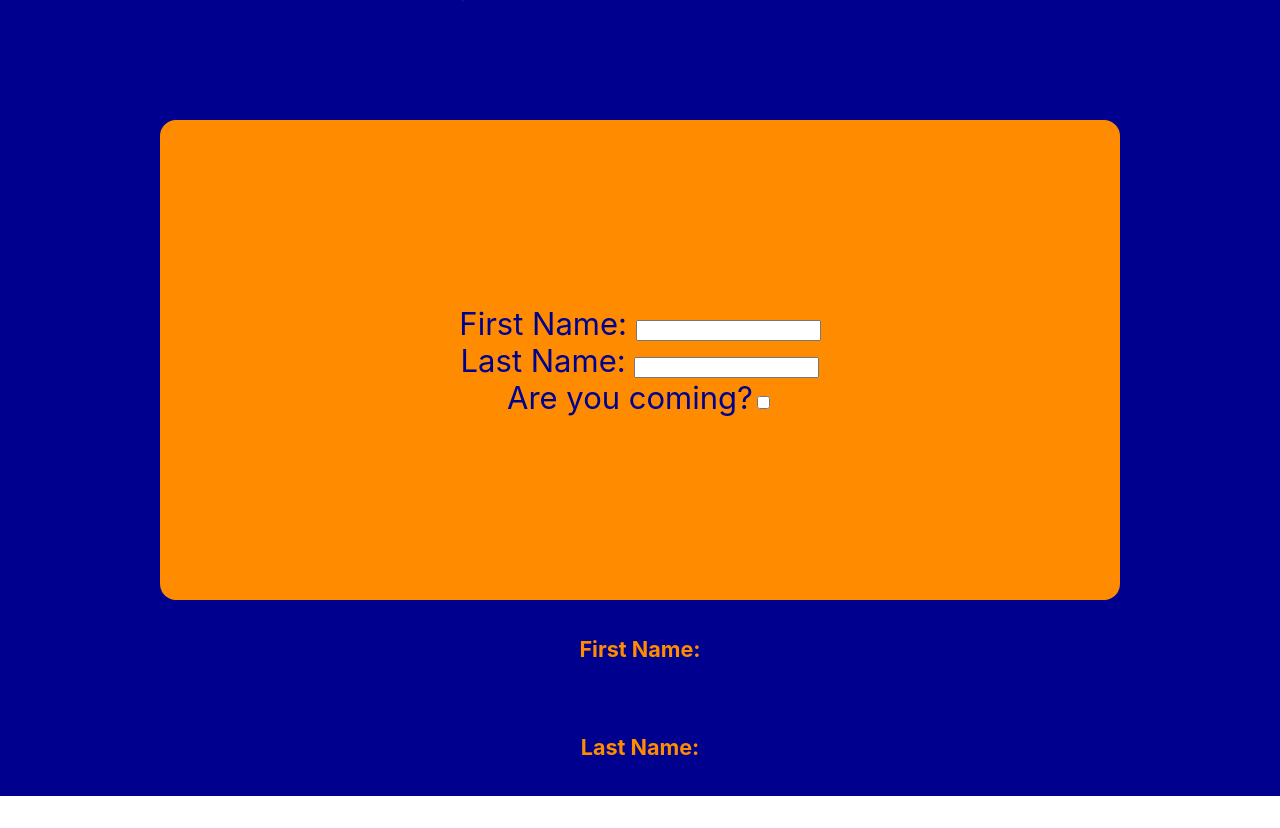
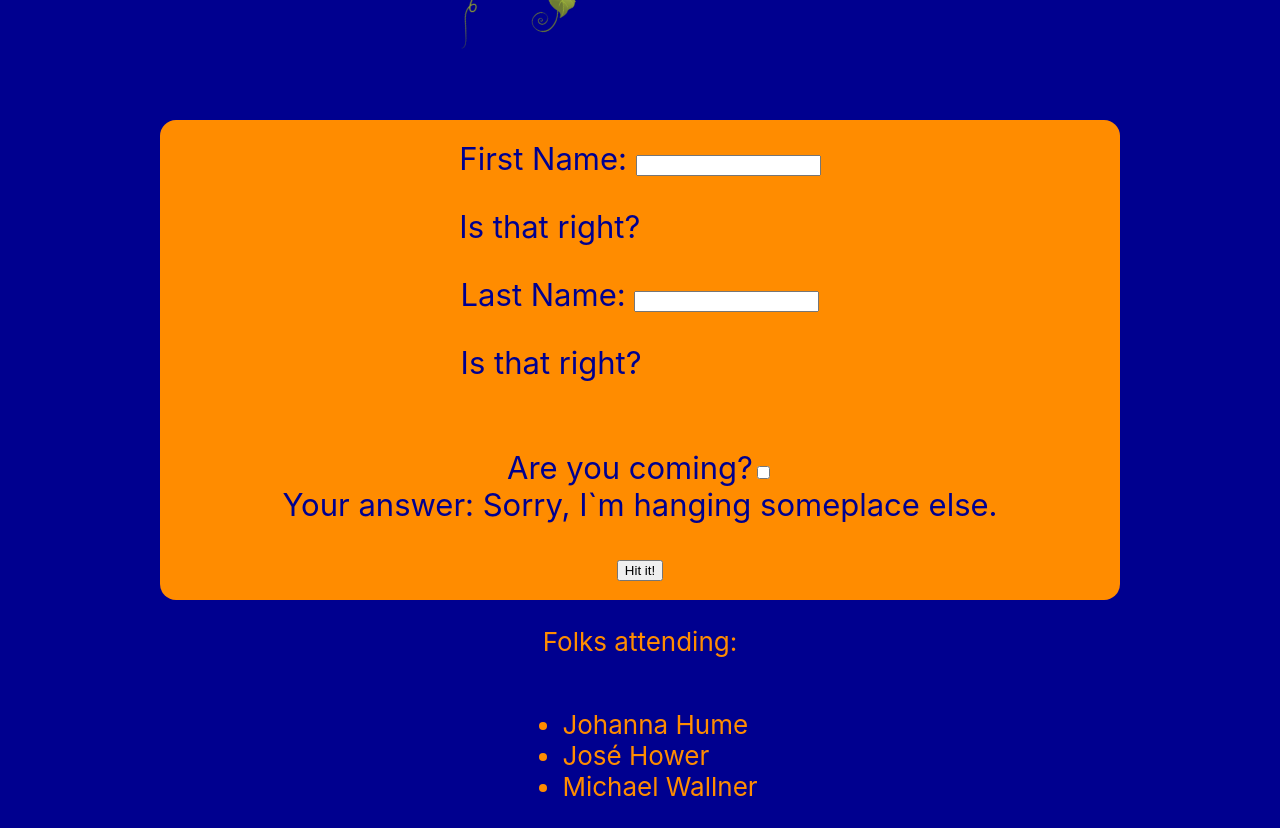
Before and after one commit to jeciwallner/react-guest-list, a React (Create React App) app: page / in a window 1280 px wide. Shown: the part 680-1508 px from the top of the page. Before the commit the page ends 1476 px from the top, so only its background shows below. Built offline with nearby package versions, Linux system fonts and the light colour scheme.

Commit message:
Add checkbox, input fields and button

```diff
--- a/src/App.js
+++ b/src/App.js
@@ -2,58 +2,102 @@ import './App.css';
 import React, { useState } from 'react';
 import logo from './images/pumpkin.png';
 
-function App() {
-  const [formInput, setFormInput] = useState('');
-  const [buttonClicked, setButtonClicked] = useState(false);
-  const handleChange = (e) => {
-    setFormInput(e.target.value);
+const fakeGuest = [
+  { firstName: 'Johanna', lastName: 'Hume', coming: true },
+  { firstName: 'José', lastName: 'Hower', coming: false },
+  { firstName: 'Michael', lastName: 'Wallner', coming: true },
+];
+
+// export default App;
+
+export default function App() {
+  const [firstName, setFirstName] = useState('');
+  const [lastName, setLastName] = useState('');
+
+  // create a state with a hook:
+  const [guestList, setGuestList] = useState(fakeGuest);
+
+  const handleChangeFirst = (event) => {
+    const updatedFirstName = event.target.value;
+    setFirstName(updatedFirstName);
   };
-  const [coming, setComing] = useState(false);
+  // const [lastName, setLastName] = useState('');
+  const handleChangeLast = (e) => {
+    const updatedLastName = e.target.value;
+    setLastName(updatedLastName);
+  };
+  const [coming, setComing] = useState('');
   const initialList = [];
   return (
     <div className="App">
-      <header className="App-header">
+      <header
+        className="
+      App-header"
+      >
         <h1>Pumpkin Pie's Halloween Blowout</h1>
-        <img src={logo} className="App-logo" alt="logo" />
+        <br></br>
+        <br></br>
+        <br></br>
+        <img
+          src={logo}
+          className="
+        App-logo"
+          alt="logo"
+        />
       </header>
 
-      <form className="App-form">
+      <div className="App-form">
         <label>
-          First Name:{' '}
-          <input type="text" value={formInput} onChange={handleChange} />
+          First Name: <input value={firstName} onChange={handleChangeFirst} />
+          <p>Is that right? {firstName}</p>
         </label>
         <label>
-          Last Name:{' '}
-          <input type="text" value={formInput} onChange={handleChange} />
+          Last Name: <input value={lastName} onChange={handleChangeLast} />
+          <p>Is that right? {lastName}</p>
         </label>
+        <br></br>
+        {/* question with checkbox, checking attendance: */}
         <label>
           Are you coming?
           <input
             type="checkbox"
             // 2. Connect the state variable to the controlled component
-            checked={coming}
+            value="checked"
             // 3. Change the state variable when the user interacts
             onChange={(event) => setComing(event.currentTarget.checked)}
           />
         </label>
-        {buttonClicked && (
-          <div>
-            Your answer:{' '}
-            {coming ? 'Yes, of course!' : 'Sorry, I am hanging somewhere else.'}
-          </div>
-        )}
-        {/* event listener to trigger onCLick  */}
-        {/* <label>
-          I'm bringing someone: <input />
-        </label>
-        <label>
-          I'm bringing something: <input />
-        </label> */}
-      </form>
-      <h5>First Name: {formInput}</h5>
-      <h5>Last Name: {formInput}</h5>
+        {/* Answers to whether the person is attending: */}
+        <div>
+          Your answer:{' '}
+          {coming ? 'See you there!' : 'Sorry, I`m hanging someplace else.'}
+        </div>
+
+        <br></br>
+
+        <button
+          onClick={() => {
+            guestList.push({});
+            setGuestList([fakeGuest[(0, 2)]]);
+          }}
+        >
+          Hit it!
+        </button>
+      </div>
+      <p>Folks attending:</p>
+      <ul>
+        {guestList.map((fakeGuest) => {
+          return (
+            <li
+              key={fakeGuest.firstName}
+              key={fakeGuest.lastName}
+              key={fakeGuest.coming}
+            >
+              {fakeGuest.firstName} {fakeGuest.lastName}
+            </li>
+          );
+        })}
+      </ul>
     </div>
   );
 }
-
-export default App;
```
